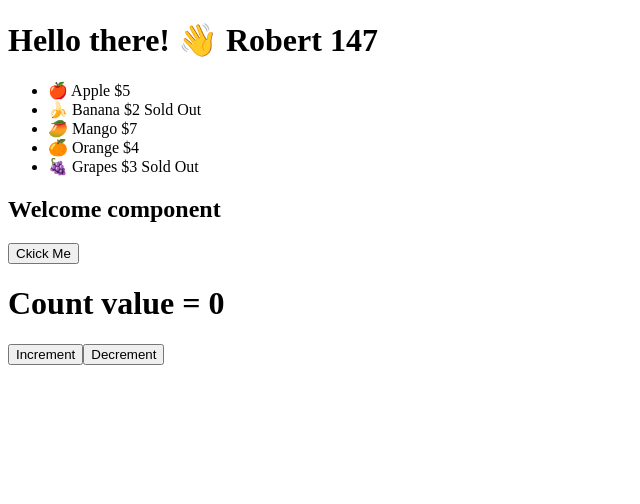
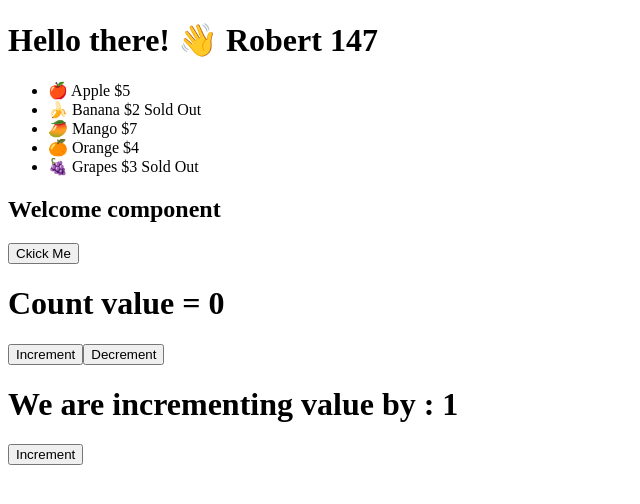
Before and after one commit to wagareavadhut18/react-20-project, a React (Vite) app: page / in a window 1280 px wide. Shown: the top 504 px of the page, without its empty margins (0-640 px from the left). Built offline with nearby package versions, Linux system fonts and the light colour scheme.

Commit message:
creating multiple states

```diff
--- a/src/components/Counter.jsx
+++ b/src/components/Counter.jsx
@@ -2,17 +2,24 @@ import { useState } from "react";
 
 export default function Counter() {
   const [count, setCount] = useState(0);
+  const [increment_by, setIncrementBy] = useState(1);
   function handleClickIncrement() {
-    setCount(count + 1);
+    setCount(count + increment_by);
   }
   function handleClickDecrement() {
-    setCount(count - 1);
+    setCount(count - increment_by);
+  }
+  function handleClickIncrementBy() {
+    setIncrementBy(increment_by + 1);
   }
   return (
     <div>
       <h1>Count value = {count}</h1>
       <button onClick={handleClickIncrement}>Increment</button>
       <button onClick={handleClickDecrement}>Decrement</button>
+
+      <h1>We are incrementing value by : {increment_by}</h1>
+      <button onClick={handleClickIncrementBy}>Increment</button>
     </div>
   );
 }
```
